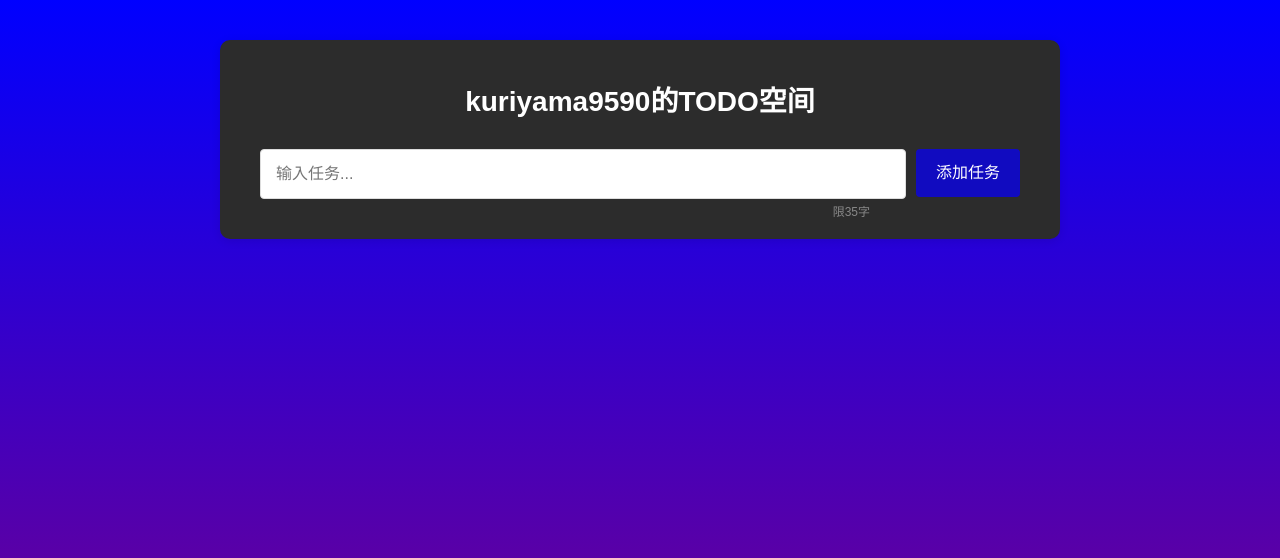
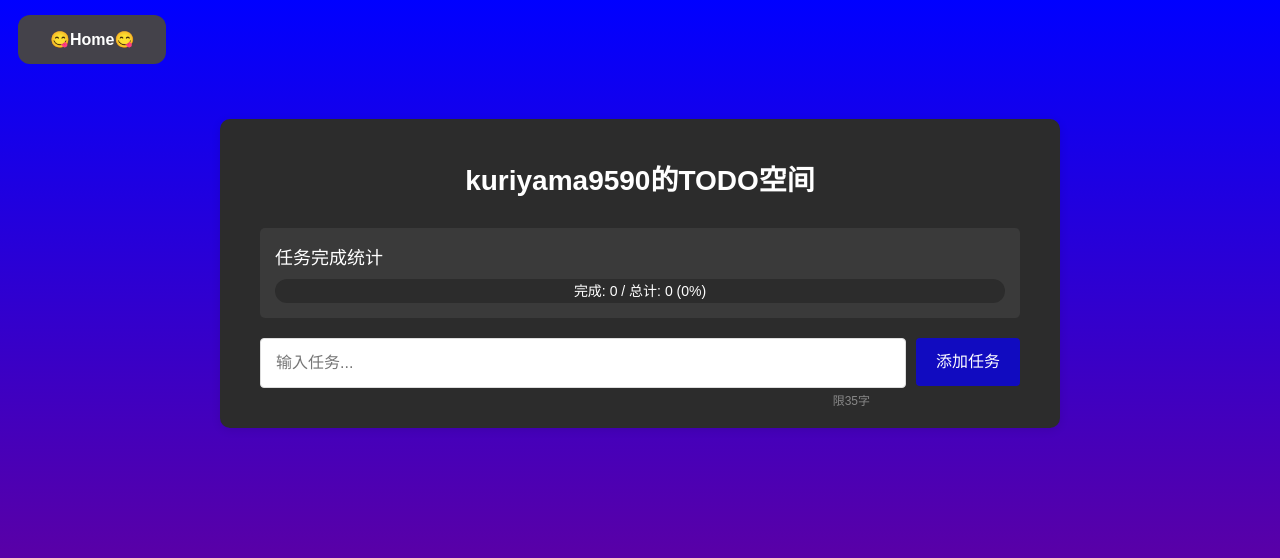
Before and after one commit to Kuriyama9590/personal_web, a Flask app: page /todo in a window 1280 px wide. Shown: the top 558 px of the page. Run offline with Flask 3, Linux system fonts and the light colour scheme; a user stored in the database is signed in.

Commit message:
大修前保存

```diff
--- a/app.py
+++ b/app.py
@@ -45,7 +45,7 @@ def load_user(user_id):
 
 CORS(app)
 
-WINDOWS_PC_URL = "http://100.84.59.100:5001/videos"
+WINDOWS_PC_URL = "http://10.151.1.72:5001/videos"
 
 # 添加视频文件的存储路径配置
 VIDEO_FOLDER = os.path.join(os.path.dirname(os.path.abspath(__file__)), 'videos')
@@ -75,7 +75,7 @@ def logout():
 @app.route('/')
 def index():
     login_status = session.get('login_status', False)
-    username = current_user.get_id() if login_status else '' #获取当前用户的id
+    username = current_user.username if login_status and hasattr(current_user, 'username') else ''  # 获取用户名
     title = f'{username},欢迎回来!' if login_status else '请先登录'
     return render_template('index.html', login_status=login_status, title=title)
 
@@ -115,9 +115,28 @@ def stream_video(video_name, video_page):
 
         response = requests.get(video_url, headers=headers, stream=True)
 
+        def generate():
+            buffer_size = 0
+            max_buffer_size = 1024 * 1024 * 100  # 100MB
+            for chunk in response.iter_content(chunk_size=1024 * 1024):  # 每次读取1MB
+                if not chunk:
+                    break
+
+                buffer_size += len(chunk)
+
+                if buffer_size >= max_buffer_size:
+                    print("CLEAR BUFFER")
+                    # 如果缓冲区达到最大值，则停止读取并清除缓存
+                    yield chunk[:max_buffer_size - (buffer_size - len(chunk))]
+                    buffer_size = len(chunk) - (max_buffer_size - (buffer_size - len(chunk)))
+                else:
+                    yield chunk
+
+            response.close()  # 确保关闭连接
+
         # 构建响应
         flask_response = Response(
-            response.iter_content(chunk_size=1024 * 1024),
+            generate(),
             status=response.status_code,
             content_type=response.headers.get('content-type')
         )
--- a/templates/index.html
+++ b/templates/index.html
@@ -9,15 +9,15 @@
     <title>{{ title }}</title>
 </head>
 <body>
+    <div class="title-container">
 
-    <div class="title-container">
         <h1 class="words" style="font-size: 60px; animation: popout-main-button 0.5s ease-out;">🥳欢迎来到Ise217的Web!🥳</h1>
         <div class="button-container">
             <a href="{{url_for('about')}}" class="button-mid" style="text-decoration: none; animation: popout-main-button 0.7s ease-out;">👉🏻关于我👈🏻</a>
             <a href="{{url_for('login')}}" class="button-mid" style="text-decoration: none; animation: popout-main-button  0.8s ease-out;">😁登录🤤</a>
+            <a href="{{ url_for('logout') }}" class="button-mid" style="margin-top: 50px;"">😢注销😒</a>
             <a href="{{url_for('todo')}}" class="button-mid" style="text-decoration: none; animation: popout-main-button  0.8s ease-out;">🛍️TODO🏪</a>
             <a href="{{url_for('video_zone')}}" class="button-mid" style="text-decoration: none; animation: popout-main-button  0.8s ease-out;">🎥视频🎥</a>
-            <a href="http://1.13.196.226:18080/login" class="button-mid" target="_parent" style="text-decoration: none; animation: popout-main-button  0.8s ease-out;" >🤓网盘🤓</a>
         </div>
     </div>
 
--- a/templates/todo.html
+++ b/templates/todo.html
@@ -143,11 +143,64 @@
             margin-bottom: 30px;
             font-size: 28px;
         }
+
+        .stats-container {
+            background-color: #3a3a3a;
+            border-radius: 5px;
+            padding: 15px;
+            margin: 20px;
+            color: #fff;
+        }
+
+        .stats-title {
+            font-size: 18px;
+            margin-bottom: 10px;
+            color: #fff;
+        }
+
+        .stats-bar {
+            height: 24px;
+            background-color: #2c2c2c;
+            border-radius: 12px;
+            overflow: hidden;
+            position: relative;
+            margin-top: 10px;
+        }
+
+        .stats-progress {
+            height: 100%;
+            background-color: #4a90e2;
+            transition: width 0.3s ease;
+            border-radius: 12px;
+            position: relative;
+        }
+
+        .stats-text {
+            position: absolute;
+            width: 100%;
+            text-align: center;
+            color: #fff;
+            font-size: 14px;
+            line-height: 24px;
+            z-index: 1;
+        }
     </style>
 </head>
 <body>
+    <a href="{{ url_for('index')}}" class="no-underline" style="margin-top: 50px;">
+        <button class="button-top">😋Home😋</button>
+    </a><br>
     <div class="todo-container">
         <h1 class="page-title">{{ title }}</h1>
+
+        <div class="stats-container">
+            <div class="stats-title">任务完成统计</div>
+            <div class="stats-bar">
+                <div class="stats-text">完成: 0 / 总计: 0 (0%)</div>
+                <div class="stats-progress" style="width: 0%"></div>
+            </div>
+        </div>
+
         <div class="input-group">
             <input type="text" id="task-input" placeholder="输入任务..." required maxlength="50">
             <span class="char-counter">限35字</span>
@@ -170,7 +223,9 @@
         const taskInput = document.getElementById('task-input');
         const taskList = document.getElementById('task-list');
         const charCounter = document.querySelector('.char-counter');
-        const MAX_LENGTH = 35;
+        const statsProgress = document.querySelector('.stats-progress');
+        const statsText = document.querySelector('.stats-text');
+        const MAX_LENGTH = 50;
 
         // 更新字符计数
         function updateCharCounter() {
@@ -190,6 +245,30 @@
 
         // 监听输入事件
         taskInput.addEventListener('input', updateCharCounter);
+
+        // 更新统计信息
+        function updateStats() {
+            const totalTasks = document.querySelectorAll('.todo-item').length;
+            const completedTasks = document.querySelectorAll('.todo-item.completed').length;
+            const percentage = totalTasks === 0 ? 0 : Math.round((completedTasks / totalTasks) * 100);
+
+            statsProgress.style.width = `${percentage}%`;
+            statsText.textContent = `完成: ${completedTasks} / 总计: ${totalTasks} (${percentage}%)`;
+
+            // 根据完成率改变进度条颜色
+            if (percentage >= 80) {
+                statsProgress.style.backgroundColor = '#4CAF50';  // 绿色
+            } else if (percentage >= 50) {
+                statsProgress.style.backgroundColor = '#4a90e2';  // 蓝色
+            } else if (percentage >= 20) {
+                statsProgress.style.backgroundColor = '#ff9800';  // 橙色
+            } else {
+                statsProgress.style.backgroundColor = '#f44336';  // 红色
+            }
+        }
+
+        // 在页面加载时更新统计
+        document.addEventListener('DOMContentLoaded', updateStats);
 
         // 添加新任务
         async function addTask() {
@@ -215,6 +294,7 @@
                     addTodoToList(todo);
                     taskInput.value = '';
                     updateCharCounter();
+                    updateStats();
                 }
             } catch (error) {
                 console.error('Error:', error);
@@ -246,6 +326,7 @@
                         todoItem.classList.remove('completed');
                         todoItem.querySelector('.button-complete').textContent = '完成';
                     }
+                    updateStats();
                 }
             } catch (error) {
                 console.error('Error:', error);
@@ -262,6 +343,7 @@
                 if (response.ok) {
                     const todoItem = document.querySelector(`li[data-id="${todoId}"]`);
                     todoItem.remove();
+                    updateStats();
                 }
             } catch (error) {
                 console.error('Error:', error);
```
Also changed, not shown: ai_request.py (added, +14 -0 lines), instance/todo.db, prompt.txt (added).
